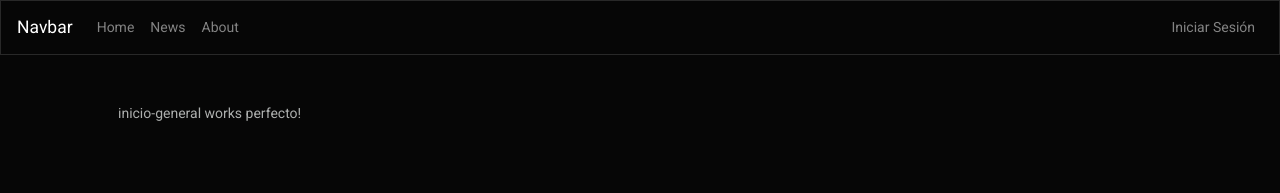
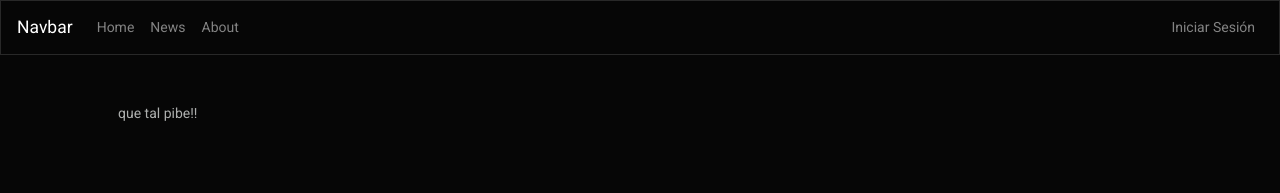
Before and after one commit to NahuelBigu/Bookflix, an Angular app in the folder frontend/: page / in a window 1280 px wide. Shown: the top 193 px of the page. Built offline with nearby package versions, Linux system fonts and the light colour scheme.

Commit message:
Update inicio-general.component.html

```diff
--- a/frontend/src/app/components/home/inicio-general/inicio-general.component.html
+++ b/frontend/src/app/components/home/inicio-general/inicio-general.component.html
@@ -1 +1 @@
-<p>inicio-general works perfecto!</p>
+<p>que tal pibe!!</p>
```
